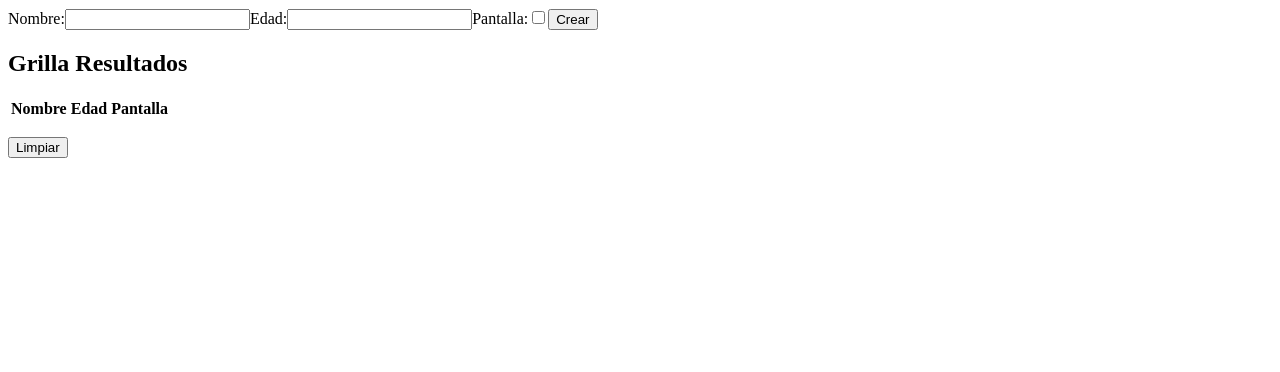
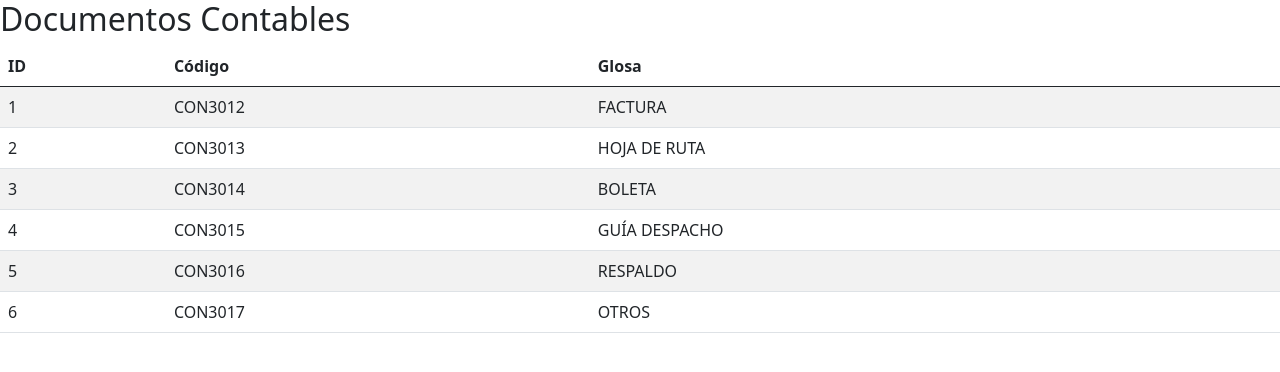
Before and after one commit to abraham1128/hqb_react_review_ar, a React (Create React App) app: page / in a window 1280 px wide. Shown: the top 372 px of the page. Built offline with nearby package versions, Linux system fonts and the light colour scheme.

Commit message:
PAUTA, Dramas con Git

```diff
--- a/src/App.tsx
+++ b/src/App.tsx
@@ -1,13 +1,11 @@
 import React from 'react';
 import './App.css';
-
-import PerfilDesarrollador from './components/PerfilDesarrollador';
-
+import Listar from './containers/ListarDocumento';
 
 function App() {
   return (
     <div className="App">
-      <PerfilDesarrollador></PerfilDesarrollador>
+      <Listar></Listar>
     </div>
   );
 }
--- a/src/components/PerfilDesarrollador.tsx
+++ b/src/components/PerfilDesarrollador.tsx
@@ -78,7 +78,7 @@ const PerfilDesarrollador = () => {
                 <button className="btn btn-secondary">Crear</button>
 
             </form>
-            <h2>Grilla Resultados</h2>
+            <h2>Documentos Contables</h2>
             <table className="table table-striped" >
                 <thead className="thead-dark">
                     <tr>
--- /dev/null
+++ b/src/containers/ListarDocumento.tsx
@@ -0,0 +1,34 @@
+import React from 'react';
+import TipoDocumento from '../data/TipoDocumento';
+
+const ListarDocumento = () => {
+
+    const detalleTipoDocumento = TipoDocumento.map((detalle) =>
+        <tr key={detalle.id}>
+            <td>{detalle.id}</td>
+            <td>{detalle.codigo}</td>
+            <td>{detalle.nombre}</td>
+        </tr>
+    );
+
+    return (
+        <div>
+            <h2>Documentos Contables</h2>
+            <table className="table table-striped" >
+                <thead className="thead-dark">
+                    <tr>
+                        <th scope="col">ID</th>
+                        <th scope="col">Código</th>
+                        <th scope="col">Glosa</th>
+                    </tr>
+                </thead>
+                <tbody>
+                    {detalleTipoDocumento}
+                </tbody>
+            </table>
+        </div>
+    )
+
+};
+
+export default ListarDocumento;
--- /dev/null
+++ b/src/data/TipoDocumento.ts
@@ -0,0 +1,41 @@
+type Documento = {
+    id: number,
+    nombre: string,
+    codigo: string
+};
+
+const TipoDocumento: Documento[] =
+    [
+        {
+            "id": 1,
+            "nombre": 'FACTURA',
+            "codigo": "CON3012"
+        },
+        {
+            "id": 2,
+            "nombre": 'HOJA DE RUTA',
+            "codigo": "CON3013"
+        },
+        {
+            "id": 3,
+            "nombre": 'BOLETA',
+            "codigo": "CON3014"
+        },
+        {
+            "id": 4,
+            "nombre": 'GUÍA DESPACHO',
+            "codigo": "CON3015"
+        },
+        {
+            "id": 5,
+            "nombre": 'RESPALDO',
+            "codigo": "CON3016"
+        },
+        {
+            "id": 6,
+            "nombre": "OTROS",
+            "codigo": "CON3017"
+        }
+    ];
+
+export default TipoDocumento ;
--- a/src/index.tsx
+++ b/src/index.tsx
@@ -3,6 +3,7 @@ import ReactDOM from 'react-dom';
 import './index.css';
 import App from './App';
 import reportWebVitals from './reportWebVitals';
+import 'bootstrap/dist/css/bootstrap.min.css';
 
 ReactDOM.render(
   <React.StrictMode>
```
